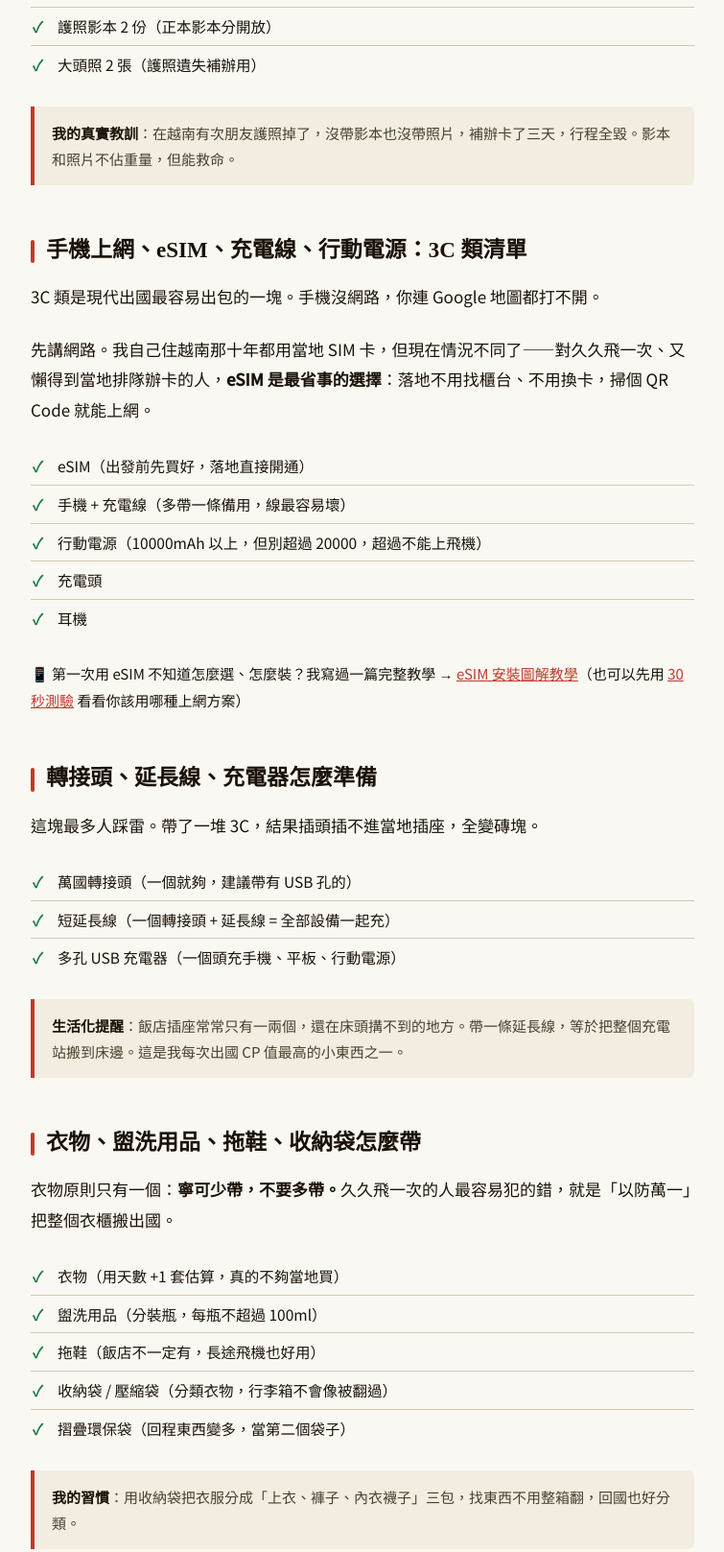
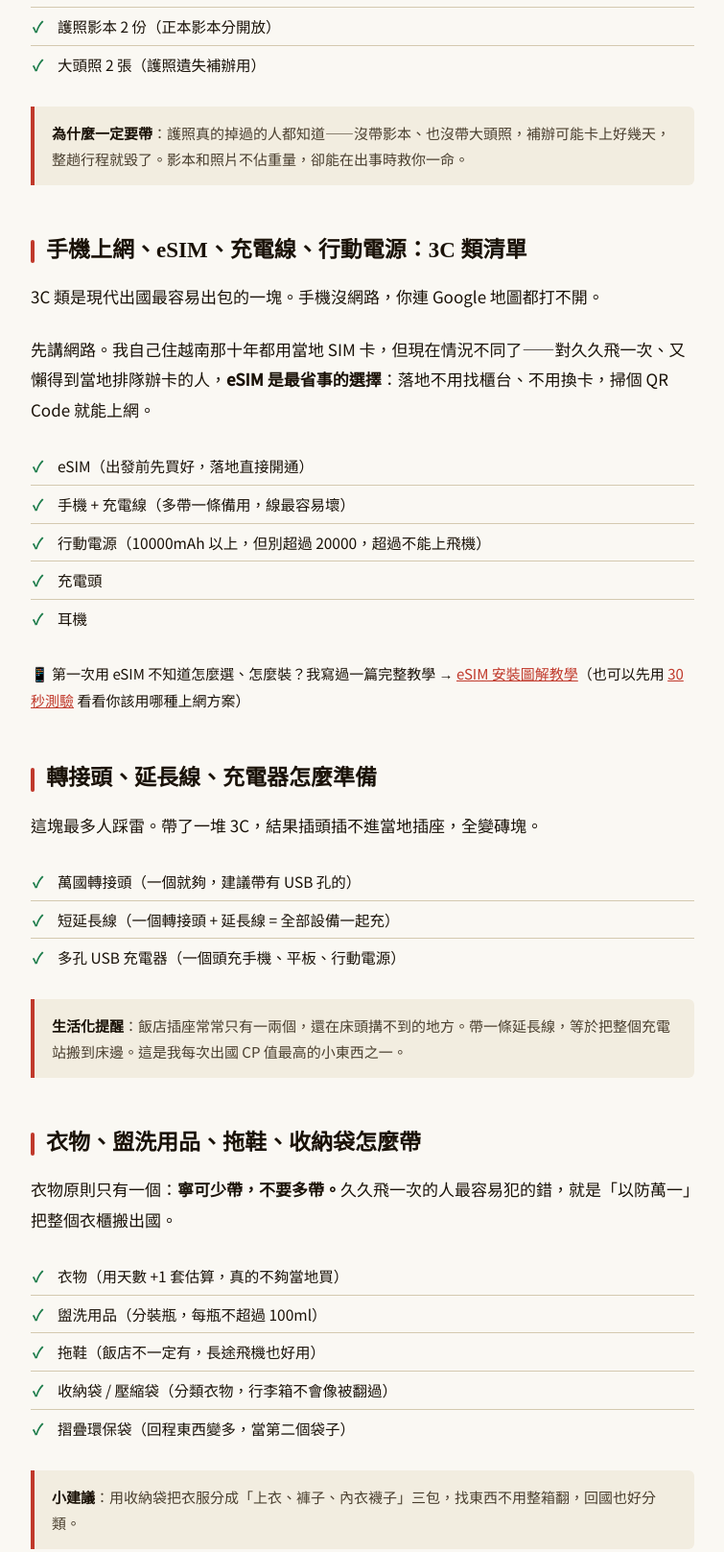
Before and after one commit to andyho710-a11y/comebacktraveler, an Astro site: page /first-trip-packing-list in a window 1280 px wide. Shown: the part 1560-3177 px from the top of the page at 96% size, without its empty margins (262-1017 px from the left). Built offline with nearby package versions, Linux system fonts and the light colour scheme; Astro itself is replaced by a stand-in of ours.

Commit message:
edit(content): 行李清單兩處改為非自身經驗口吻（護照、收納袋）
- 護照影本段：改為一般性提醒，不寫成作者本人/朋友的教訓
- 收納袋段：改為「小建議」，不寫成作者本人習慣

Co-Authored-By: Claude Opus 4.8 <noreply@anthropic.com>

```diff
--- a/src/pages/first-trip-packing-list.astro
+++ b/src/pages/first-trip-packing-list.astro
@@ -160,7 +160,7 @@ const canonical = "https://comebacktraveler.com/first-trip-packing-list";
     <li>大頭照 2 張（護照遺失補辦用）</li>
   </ul>
   <div class="exp">
-    <strong>我的真實教訓</strong>：在越南有次朋友護照掉了，沒帶影本也沒帶照片，補辦卡了三天，行程全毀。影本和照片不佔重量，但能救命。
+    <strong>為什麼一定要帶</strong>：護照真的掉過的人都知道——沒帶影本、也沒帶大頭照，補辦可能卡上好幾天，整趟行程就毀了。影本和照片不佔重量，卻能在出事時救你一命。
   </div>
 
   <h2>手機上網、eSIM、充電線、行動電源：3C 類清單</h2>
@@ -201,7 +201,7 @@ const canonical = "https://comebacktraveler.com/first-trip-packing-list";
     <li>摺疊環保袋（回程東西變多，當第二個袋子）</li>
   </ul>
   <div class="exp">
-    <strong>我的習慣</strong>：用收納袋把衣服分成「上衣、褲子、內衣襪子」三包，找東西不用整箱翻，回國也好分類。
+    <strong>小建議</strong>：用收納袋把衣服分成「上衣、褲子、內衣襪子」三包，找東西不用整箱翻，回國也好分類。
   </div>
   <p class="inline-link">👉 關於旅行小物怎麼挑、哪些真的用得到，我整理在這篇 → <a href="/vietnam-travel-essentials">越南旅遊必備小物推薦</a></p>
 
```
